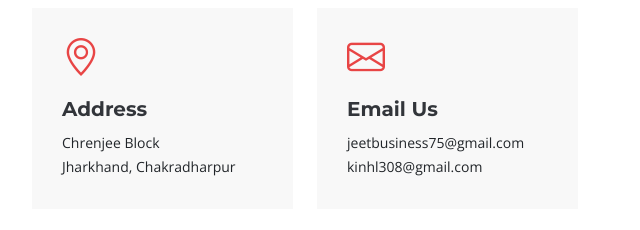
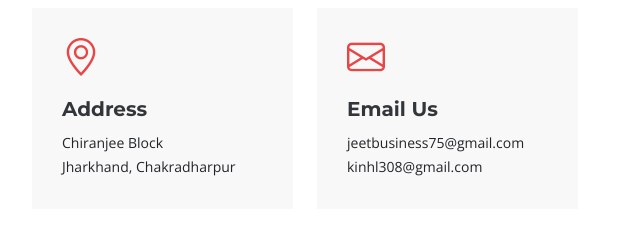
Before and after one commit to MODEWEARABLESOFFICIAL/jharkhand-india, a plain HTML site: page index.html in a window 1280 px wide. Shown: the part 4120-4350 px from the top of the page, 50-690 px from the left. Drawn offline with nearby package versions, Linux system fonts and the light colour scheme.

Commit message:
index.html

```diff
--- a/index.html
+++ b/index.html
@@ -388,7 +388,7 @@
                 <div class="info-item" data-aos="fade" data-aos-delay="200">
                   <i class="bi bi-geo-alt"></i>
                   <h3>Address</h3>
-                  <p>Chrenjee Block</p>
+                  <p>Chiranjee Block</p>
                   <p>Jharkhand, Chakradharpur</p>
                 </div>
               </div><!-- End Info Item -->
```
